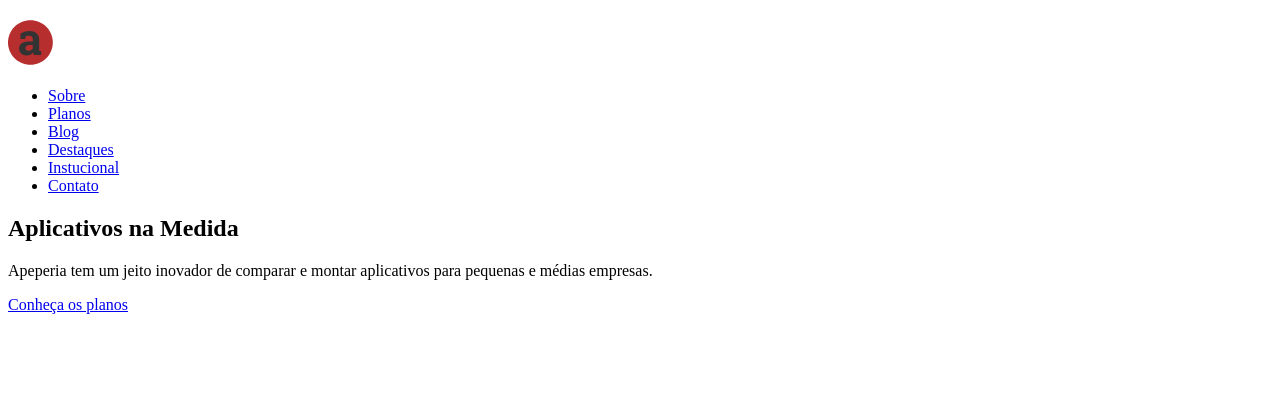
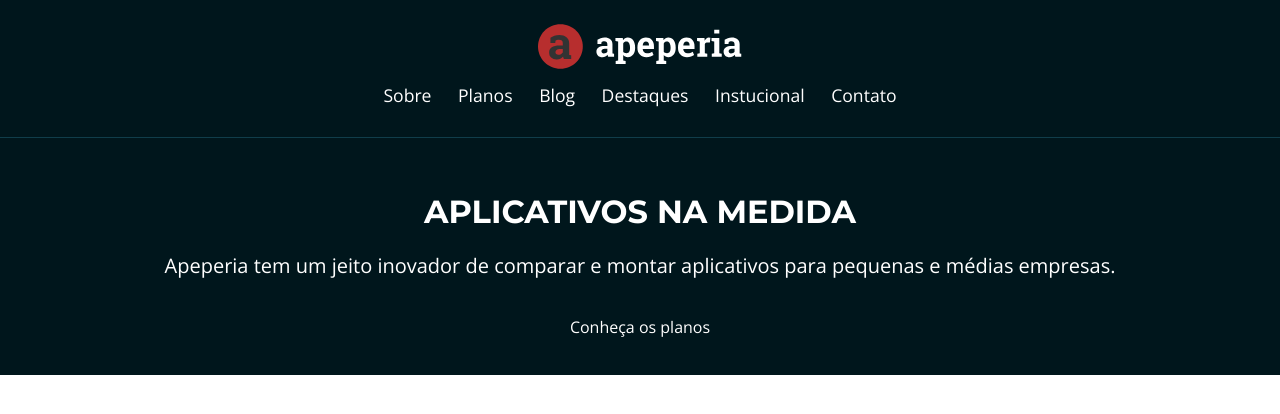
Before and after one commit to magnofnobrega/alura-layout-resp, a plain HTML site: page index.html in a window 1280 px wide. Drawn offline with nearby package versions, Linux system fonts and the light colour scheme.

Commit message:
adicionando a estilização do cabeçalho

```diff
--- /dev/null
+++ b/css/base.css
@@ -0,0 +1,3 @@
+body {
+    font-family: 'Open Sans', 'sans-serif';
+}
--- a/index.html
+++ b/index.html
@@ -3,26 +3,31 @@
     <head1>
         <meta charset="UTF-8">
         <title>Home | Apeperia</title>
+        <link href="https://fonts.googleapis.com/css2?family=Montserrat:wght@300;400;700&family=Open+Sans:wght@300;400;700&display=swap" rel="stylesheet">
+        <link rel="stylesheet" href="css/reset.css">
+        <link rel="stylesheet" href="css/base.css">
+        <link rel="stylesheet" href="css/cabecalho.css">
+        <link rel="stylesheet" href="css/chamada.css">
     </head1>
     <body>
-        <header>
-            <img src="img/logo-apeperia.svg" alt="Logo da Apeperia">
-            <nav>
+        <header class="cabecalho">
+            <img src="img/logo-apeperia.svg" alt="Logo da Apeperia" class="cabecalho__logo">
+            <nav class="cabecalho__navegacao">
                 <ul>
-                    <li><a href="#">Sobre</a></li>
-                    <li><a href="#">Planos</a></li>
-                    <li><a href="#">Blog</a></li>
-                    <li><a href="#">Destaques</a></li>
-                    <li><a href="#">Instucional</a></li>
-                    <li><a href="#">Contato</a></li>
+                    <li class="cabecalho__link"><a href="#">Sobre</a></li>
+                    <li class="cabecalho__link"><a href="#">Planos</a></li>
+                    <li class="cabecalho__link"><a href="#">Blog</a></li>
+                    <li class="cabecalho__link"><a href="#">Destaques</a></li>
+                    <li class="cabecalho__link"><a href="#">Instucional</a></li>
+                    <li class="cabecalho__link"><a href="#">Contato</a></li>
                 </ul>
             </nav>
         </header>
         <main>
-            <section>
-                <h1>Aplicativos na Medida</h1>
-                <p>Apeperia tem um jeito inovador de comparar e montar aplicativos para pequenas e médias empresas.</p>
-                <a href="#">Conheça os planos</a>
+            <section class="chamada">
+                <h1 class="chamada__titulo">Aplicativos na Medida</h1>
+                <p class="chamada__texto">Apeperia tem um jeito inovador de comparar e montar aplicativos para pequenas e médias empresas.</p>
+                <a href="#" class="chamada__botao">Conheça os planos</a>
             </section>
         </main>
     </body>
```
